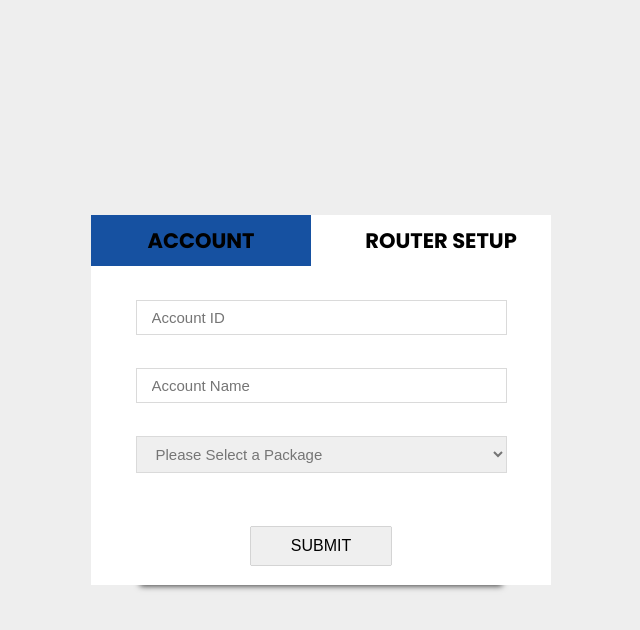
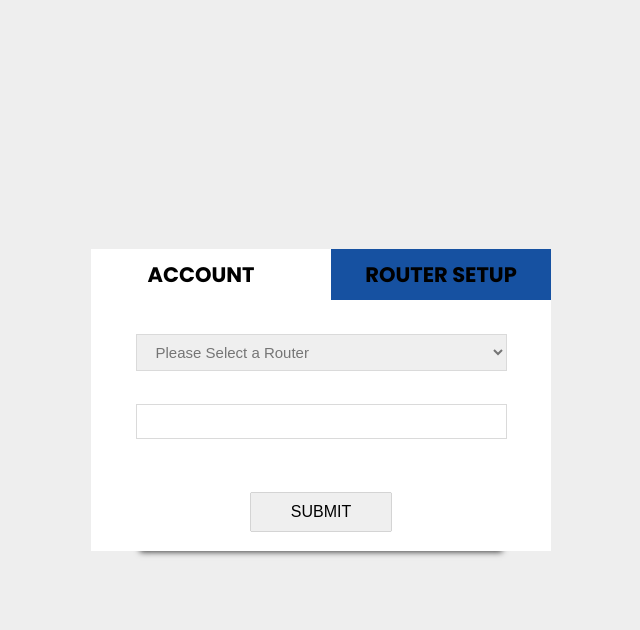
Before and after one commit to kendrickpeoples/TikTool-V4.0, a plain HTML site: page index.html in a window 1280 px wide. Both pictures are taken after a click on the element "ROUTER SETUP". Shown: the whole page, without its empty margins (319-959 px from the left). Drawn offline with Linux system fonts and the light colour scheme.

Commit message:
added  javascript to cycle between tabs

```diff
--- /dev/null
+++ b/assets/js/script.js
@@ -0,0 +1,18 @@
+const formOneBtn = document.getElementById("form-1-title");
+const formTwoBtn = document.getElementById("form-2-title");
+const form1 = document.getElementById("form-1");
+const form2 = document.getElementById("form-2");
+
+formOneBtn.addEventListener("click", function () {
+	form1.style.display = "block";
+	form2.style.display = "none";
+	this.classList.add("active-tab");
+	formTwoBtn.classList.remove("active-tab");
+});
+
+formTwoBtn.addEventListener("click", function () {
+	form1.style.display = "none";
+	form2.style.display = "block";
+	this.classList.add("active-tab");
+	formOneBtn.classList.remove("active-tab");
+});
--- a/index.html
+++ b/index.html
@@ -53,5 +53,6 @@
 				<button type="button">Submit</button>
 			</div>
 		</section>
+		<script src="assets/js/script.js"></script>
 	</body>
 </html>
```
